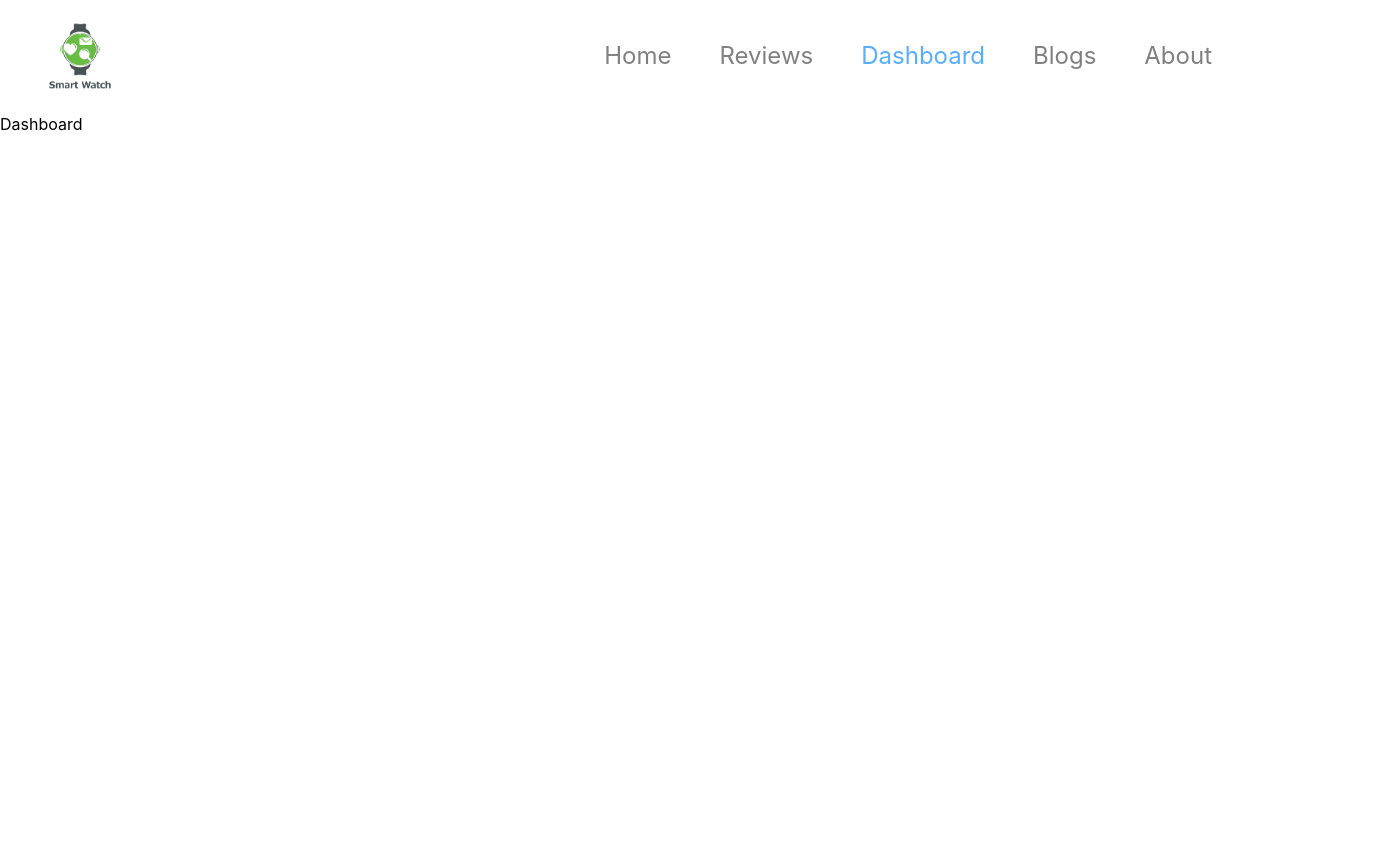
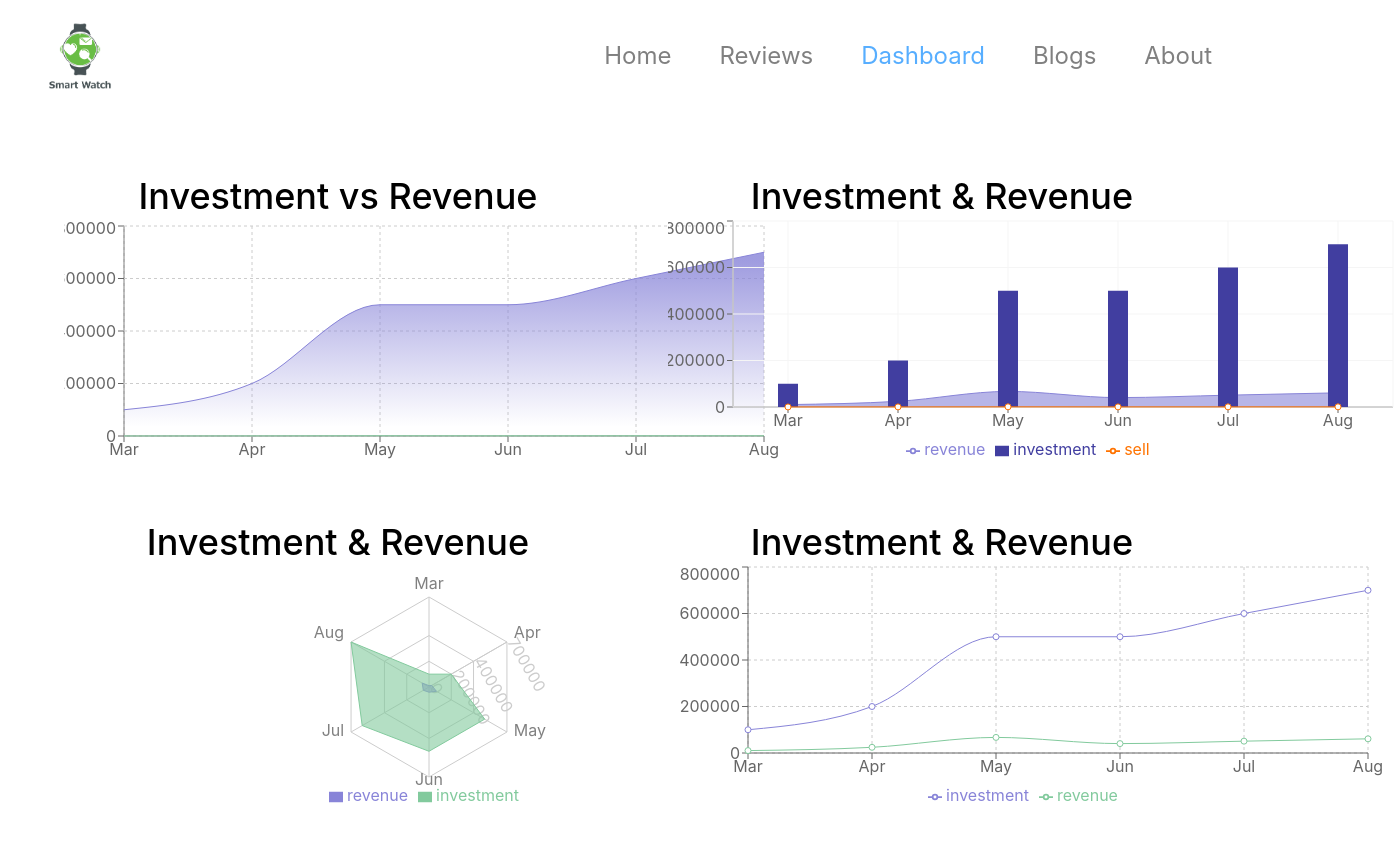
Before and after one commit to Hasan-Rifat/product-analysis-website, a React (Create React App) app: page /dashboard in a window 1280 px wide. Shown: the top 842 px of the page, 1398 px wide, since content can reach past the window. Before the commit the page ends 800 px from the top, so only its background shows below. Built offline with nearby package versions, Linux system fonts and the light colour scheme.

Commit message:
blog page complete

```diff
--- a/package.json
+++ b/package.json
@@ -10,6 +10,7 @@
     "react-dom": "^18.0.0",
     "react-router-dom": "^6.3.0",
     "react-scripts": "5.0.0",
+    "recharts": "^2.1.9",
     "web-vitals": "^2.1.4"
   },
   "scripts": {
--- /dev/null
+++ b/src/Components/Blog/Blog.css
@@ -0,0 +1,5 @@
+.bg {
+  box-shadow: 0 1rem 3rem rgba(0, 0, 0, 0.175) !important;
+  margin: 50px 0;
+  padding: 50px;
+}
--- /dev/null
+++ b/src/Components/Blog/Blog.js
@@ -0,0 +1,14 @@
+import React from "react";
+import './Blog.css'
+
+const Blog = ({ q }) => {
+  const { q1, ans } = q;
+  return (
+    <div className="">
+      <h2 className="text-6xl">{q1}</h2>
+      <p><span>{ans}</span></p>
+    </div>
+  );
+};
+
+export default Blog;
--- a/src/Components/Blogs/Blogs.js
+++ b/src/Components/Blogs/Blogs.js
@@ -1,9 +1,22 @@
 import React from "react";
+import Blog from "../Blog/Blog";
 
 const Blogs = () => {
+  const QNA = [
+    {
+      q1: "what is context api ",
+      ans: 'The React Context API is a way to effectively create global variables for a React app that can be passed around. This is an alternative to "prop drilling" or moving props from grandparents to children to parents. The topic is also referred to as a simple, light method for managing the state using Redox.',
+    },
+    {
+      q1: "what is semantic tag",
+      ans: "Semantic HTML tags provide information about the content of a tag that goes beyond the way they appear on a page. The text enclosed in the <code> tag is immediately recognized by the browser as some kind of coding language. example <article> <aside> <details> <figcaption> <figure> <footer> <header> <main> <mark> <nav> <section> <summary> <time>",
+    },
+  ];
   return (
-    <div>
-      <h2>blogs</h2>
+    <div className="bg grid grid-cols-1 md:grid-cols-2  max-w-7xl m-auto">
+      {
+        QNA.map(q=> <Blog q={q}></Blog>)
+      }
     </div>
   );
 };
--- /dev/null
+++ b/src/Components/Chart/Chart.js
@@ -0,0 +1,170 @@
+import React from "react";
+import {
+  Area,
+  AreaChart,
+  Bar,
+  CartesianGrid,
+  ComposedChart,
+  Legend,
+  Line,
+  LineChart,
+  PolarAngleAxis,
+  PolarGrid,
+  PolarRadiusAxis,
+  Radar,
+  RadarChart,
+  Tooltip,
+  XAxis,
+  YAxis,
+} from "recharts";
+
+const data = [
+  {
+    month: "Mar",
+    investment: 100000,
+    sell: 241,
+    revenue: 10401,
+  },
+  {
+    month: "Apr",
+    investment: 200000,
+    sell: 423,
+    revenue: 24500,
+  },
+  {
+    month: "May",
+    investment: 500000,
+    sell: 726,
+    revenue: 67010,
+  },
+  {
+    month: "Jun",
+    investment: 500000,
+    sell: 529,
+    revenue: 40405,
+  },
+  {
+    month: "Jul",
+    investment: 600000,
+    sell: 601,
+    revenue: 50900,
+  },
+  {
+    month: "Aug",
+    investment: 700000,
+    sell: 670,
+    revenue: 61000,
+  },
+];
+
+const Chart = () => {
+  return (
+    <div className="p-16 grid grid-cols-1 md:grid-cols-2 gap-14">
+      <div className="div">
+        <h2 className="text-4xl font-medium text-center">
+          Investment vs Revenue
+        </h2>
+        <AreaChart
+          width={730}
+          height={250}
+          data={data}
+          margin={{ top: 10, right: 30, left: 0, bottom: 0 }}
+        >
+          <defs>
+            <linearGradient id="colorUv" x1="0" y1="0" x2="0" y2="1">
+              <stop offset="5%" stopColor="#8884d8" stopOpacity={0.8} />
+              <stop offset="95%" stopColor="#8884d8" stopOpacity={0} />
+            </linearGradient>
+            <linearGradient id="colorPv" x1="0" y1="0" x2="0" y2="1">
+              <stop offset="5%" stopColor="#82ca9d" stopOpacity={0.8} />
+              <stop offset="95%" stopColor="#82ca9d" stopOpacity={0} />
+            </linearGradient>
+          </defs>
+          <XAxis dataKey="month" />
+          <YAxis />
+          <CartesianGrid strokeDasharray="3 3" />
+          <Tooltip />
+          <Area
+            type="monotone"
+            dataKey="investment"
+            stroke="#8884d8"
+            fillOpacity={1}
+            fill="url(#colorUv)"
+          />
+          <Area
+            type="monotone"
+            dataKey="sell"
+            stroke="#82ca9d"
+            fillOpacity={1}
+            fill="url(#colorPv)"
+          />
+        </AreaChart>
+      </div>
+      <div>
+        <h2 className="text-4xl font-medium text-center">
+          Investment & Revenue
+        </h2>
+        <ComposedChart width={730} height={250} data={data}>
+          <XAxis dataKey="month" />
+          <YAxis />
+          <Tooltip />
+          <Legend />
+          <CartesianGrid stroke="#f5f5f5" />
+          <Area
+            type="monotone"
+            dataKey="revenue"
+            fill="#8884d8"
+            stroke="#8884d8"
+          />
+          <Bar dataKey="investment" barSize={20} fill="#413ea0" />
+          <Line type="monotone" dataKey="sell" stroke="#ff7300" />
+        </ComposedChart>
+      </div>
+      <div>
+        <h2 className="text-4xl font-medium text-center">
+          Investment & Revenue
+        </h2>
+        <RadarChart outerRadius={90} width={730} height={250} data={data}>
+          <PolarGrid />
+          <PolarAngleAxis dataKey="month" />
+          <PolarRadiusAxis angle={30} domain={[0, 150]} />
+          <Radar
+            dataKey="revenue"
+            stroke="#8884d8"
+            fill="#8884d8"
+            fillOpacity={0.6}
+          />
+          <Tooltip />
+          <Radar
+            dataKey="investment"
+            stroke="#82ca9d"
+            fill="#82ca9d"
+            fillOpacity={0.6}
+          />
+          <Legend />
+        </RadarChart>
+      </div>
+      <div>
+        <h2 className="text-4xl font-medium text-center">
+          Investment & Revenue
+        </h2>
+        <LineChart
+          width={730}
+          height={250}
+          data={data}
+          margin={{ top: 5, right: 30, left: 20, bottom: 5 }}
+        >
+          <CartesianGrid strokeDasharray="3 3" />
+          <XAxis dataKey="month" />
+          <YAxis />
+          <Tooltip />
+          <Legend />
+          <Line type="monotone" dataKey="investment" stroke="#8884d8" />
+          <Line type="monotone" dataKey="revenue" stroke="#82ca9d" />
+        </LineChart>
+      </div>
+    </div>
+  );
+};
+
+export default Chart;
--- a/src/Components/CustomLinks/CustomLinks.js
+++ b/src/Components/CustomLinks/CustomLinks.js
@@ -6,11 +6,7 @@ function CustomLink({ children, to, ...props }) {
 
   return (
     <div>
-      <Link
-        style={{ color: match ? "#57aeff" : "#808080" }}
-        to={to}
-        {...props}
-      >
+      <Link style={{ color: match ? "#57aeff" : "#808080" }} to={to} {...props}>
         {children}
       </Link>
     </div>
--- a/src/Components/Dashboard/Dashboard.js
+++ b/src/Components/Dashboard/Dashboard.js
@@ -1,9 +1,10 @@
 import React from "react";
+import Chart from "../Chart/Chart";
 
 const Dashboard = () => {
   return (
     <div>
-      <h2>Dashboard</h2>
+      <Chart></Chart>
     </div>
   );
 };
--- a/src/Components/Review/Review.js
+++ b/src/Components/Review/Review.js
@@ -1,19 +1,21 @@
 import React from "react";
 import useReview from "../../Hooks/useReview";
+import CustomLink from "../CustomLinks/CustomLinks";
 import DetailsReview from "../DetailsReview/DetailsReview";
 
 const Review = () => {
   const [reviews, setReview] = useReview();
   return (
     <div className="max-w-7xl items-center justify-between px-10 md:px-4 mx-auto py-12 ">
-      <h2 className="text-4xl text-center font-bold pb-4 md:pb-6">
-        Customer Reviews - {reviews.slice(0,3).length}
+      <h2 className="text-4xl text-center font-bold pb-4 md:pb-12">
+        Customer Reviews - {reviews.slice(0, 3).length}
       </h2>
       <div className="grid gride-cols-1 md:grid-cols-3 gap-8 ">
-        {
-          reviews.slice(0,3).map(review => <DetailsReview review={review} key={review.id} />)
-        }
+        {reviews.slice(0, 3).map((review) => (
+          <DetailsReview review={review} key={review.id} />
+        ))}
       </div>
+      <CustomLink to="/reviews">
         <div className="flex space-x-2 pt-8 justify-center">
           <button
             type="button"
@@ -22,6 +24,7 @@ const Review = () => {
             See All Reviews
           </button>
         </div>
+      </CustomLink>
     </div>
   );
 };
--- a/src/Components/Reviews/Reviews.js
+++ b/src/Components/Reviews/Reviews.js
@@ -1,10 +1,19 @@
 import React from "react";
-import Review from "../Review/Review";
+import useReview from "../../Hooks/useReview";
+import DetailsReview from "../DetailsReview/DetailsReview";
 
 const Reviews = () => {
+  const [reviews, setReview] = useReview();
   return (
-    <div>
-      <Review></Review>
+    <div className="max-w-7xl items-center justify-between px-10 md:px-4 mx-auto py-12 ">
+      <h2 className="text-4xl text-center font-bold py-4 md:pb-12">
+        Customer Reviews - {reviews.length}
+      </h2>
+      <div className="grid gride-cols-1 md:grid-cols-3 gap-8 ">
+        {reviews.map((review) => (
+          <DetailsReview review={review} key={review.id} />
+        ))}
+      </div>
     </div>
   );
 };
```
Also changed, not shown: 1 other file (tests, documents, lock files or other folders). Lines whose indentation alone changed are shown as unchanged.
